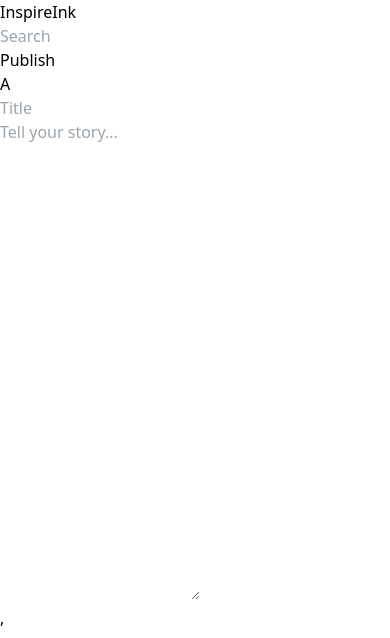
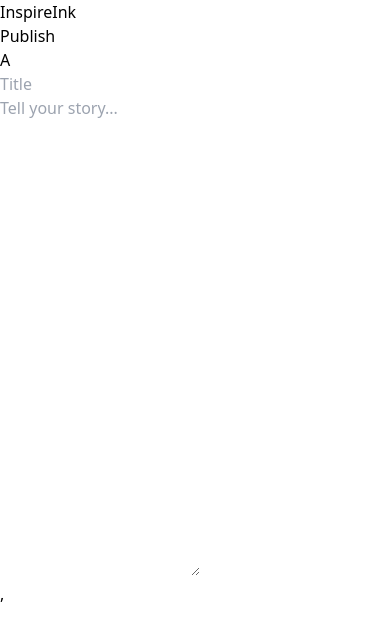
Before and after one commit to prerna351/Blogging-website-medium-inspired, a React (Vite) app in the folder frontend/: page /createBlog in a window 390 px wide. Shown: the top 638 px of the page. Built offline with nearby package versions, Linux system fonts and the light colour scheme.

Commit message:
Adjusted the search component

```diff
--- a/frontend/src/components/AppBar.tsx
+++ b/frontend/src/components/AppBar.tsx
@@ -10,30 +10,30 @@ import { UserAvatar } from "./UserAvatar.tsx";
 interface AppBarProps {
   label: string;
   onClick?: () => void;
-
+  page: string;
 }
 
 
 
-export const AppBar : React.FC<AppBarProps> = ({ label,  onClick }) => {
+export const AppBar : React.FC<AppBarProps> = ({ label,page, onClick }) => {
 
 
   return (
     <div className="flex justify-between items-center sm px-6 md:px-12 py-3 w-screen shadow-sm ">
 
         {/* logo  */}
-        <div className="flex gap-6 ">
+        <div className="flex gap-6 items-center">
           <div className="font-bold  text-2xl">
             <Link to={'/blogs'}>InspireInk</Link>
           </div>
 
-          <SearchComponent ></SearchComponent>
+          <div className="hidden md:block ">{page === 'blogs'? <SearchComponent ></SearchComponent>: <></>}</div>
         </div>
 
 
       <div className="flex justify-center  items-baseline gap-2">
 
-          <button onClick={onClick}  className="bg-green-500 mr-2 rounded-full pb-2 px-4 pt-1 text-white font-medium text-xs md:text-sm">{label}</button>
+          <button onClick={onClick}  className="bg-green-500 mr-2 rounded-full pb-1 md:pb-2 px-4 pt-1 text-white font-medium text-xs md:text-sm">{label}</button>
 
           <UserAvatar></UserAvatar>
         </div>
```
